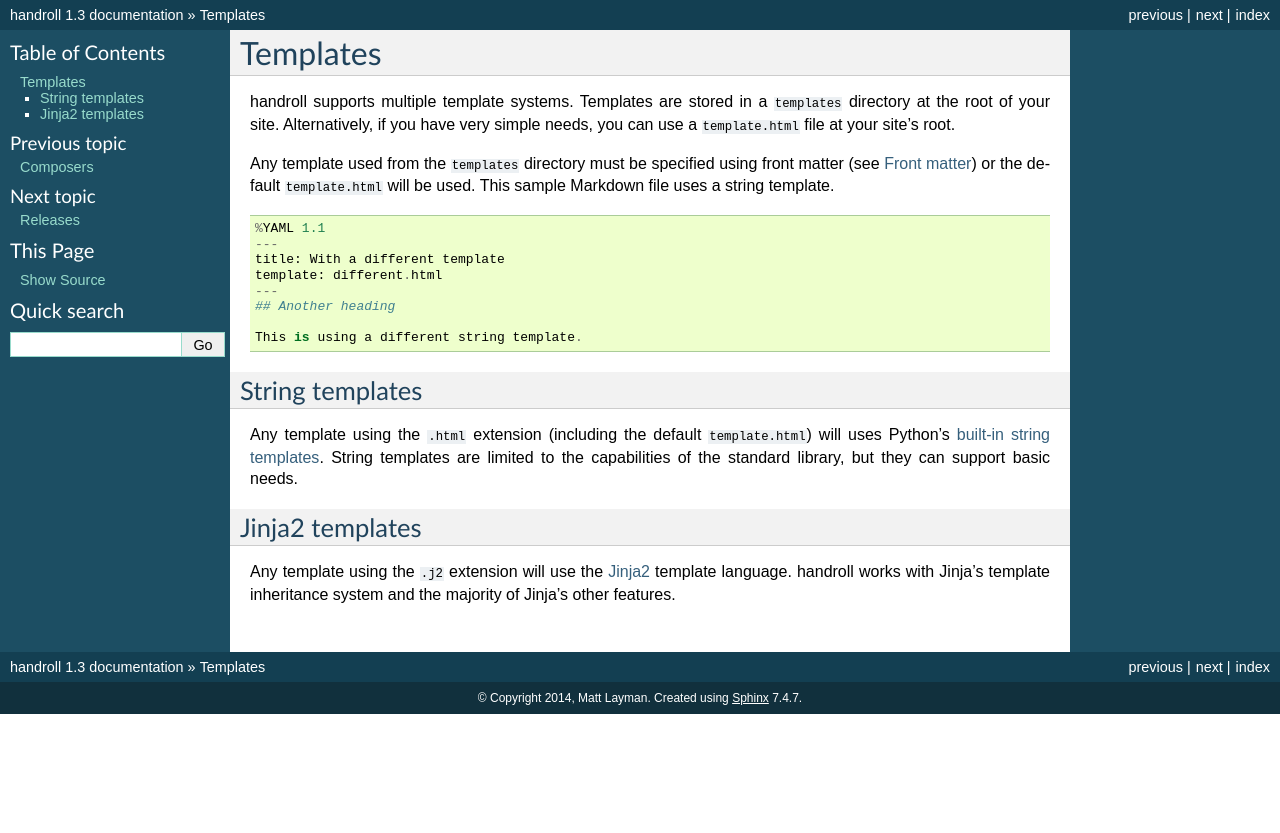
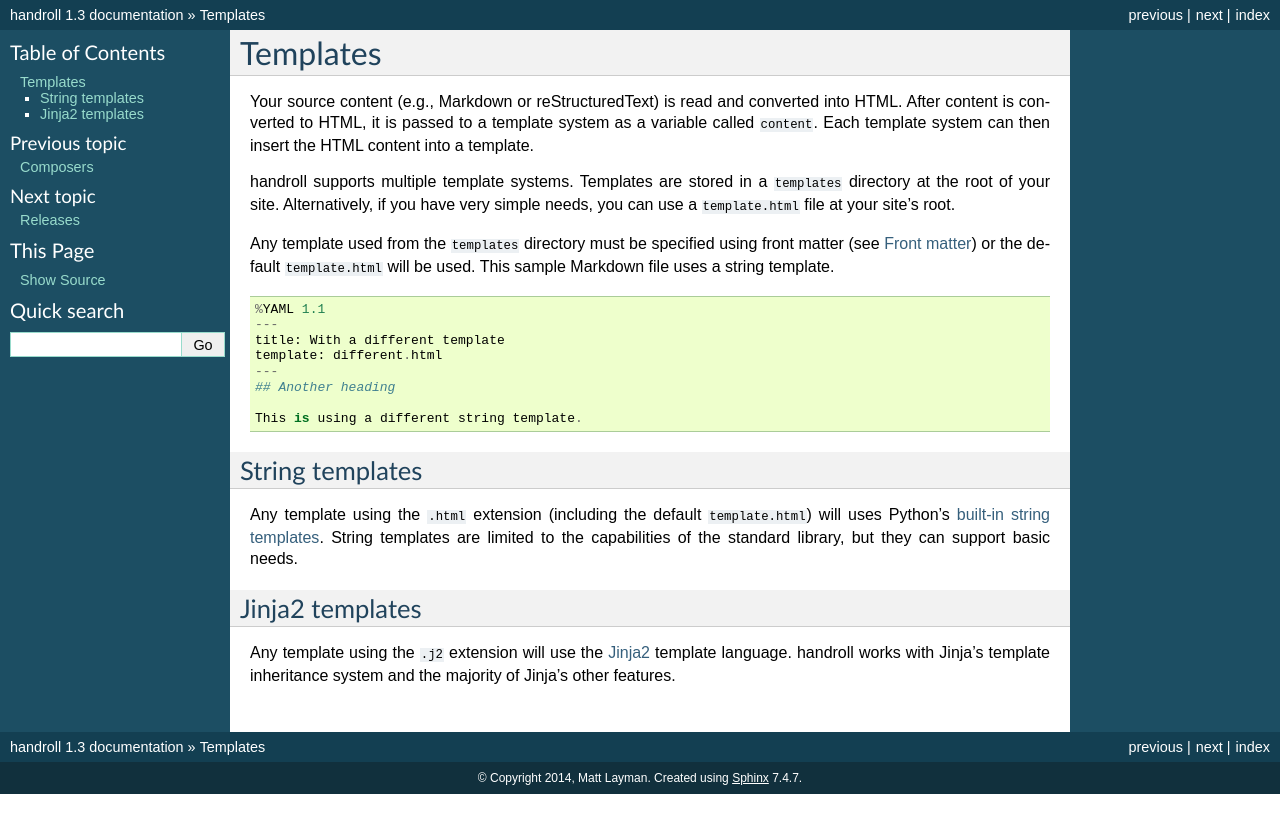
Before and after one commit to handroll/handroll, a Sphinx documentation site: the page built from docs/templates.rst, in a window 1280 px wide. Shown: the top 833 px of the page. Built offline with Sphinx 7.4.7, drawn with Linux system fonts in a browser that asks for light colours.

Commit message:
Fix caching bug and update docs.

```diff
--- a/docs/templates.rst
+++ b/docs/templates.rst
@@ -1,5 +1,10 @@
 Templates
 =========
+
+Your source content (e.g., Markdown or reStructuredText) is read and converted
+into HTML. After content is converted to HTML, it is passed to a template
+system as a variable called ``content``. Each template system can then insert
+the HTML content into a template.
 
 handroll supports multiple template systems. Templates are stored in a
 ``templates`` directory at the root of your site. Alternatively, if you have
```
Also changed, not shown: 1 other file.
